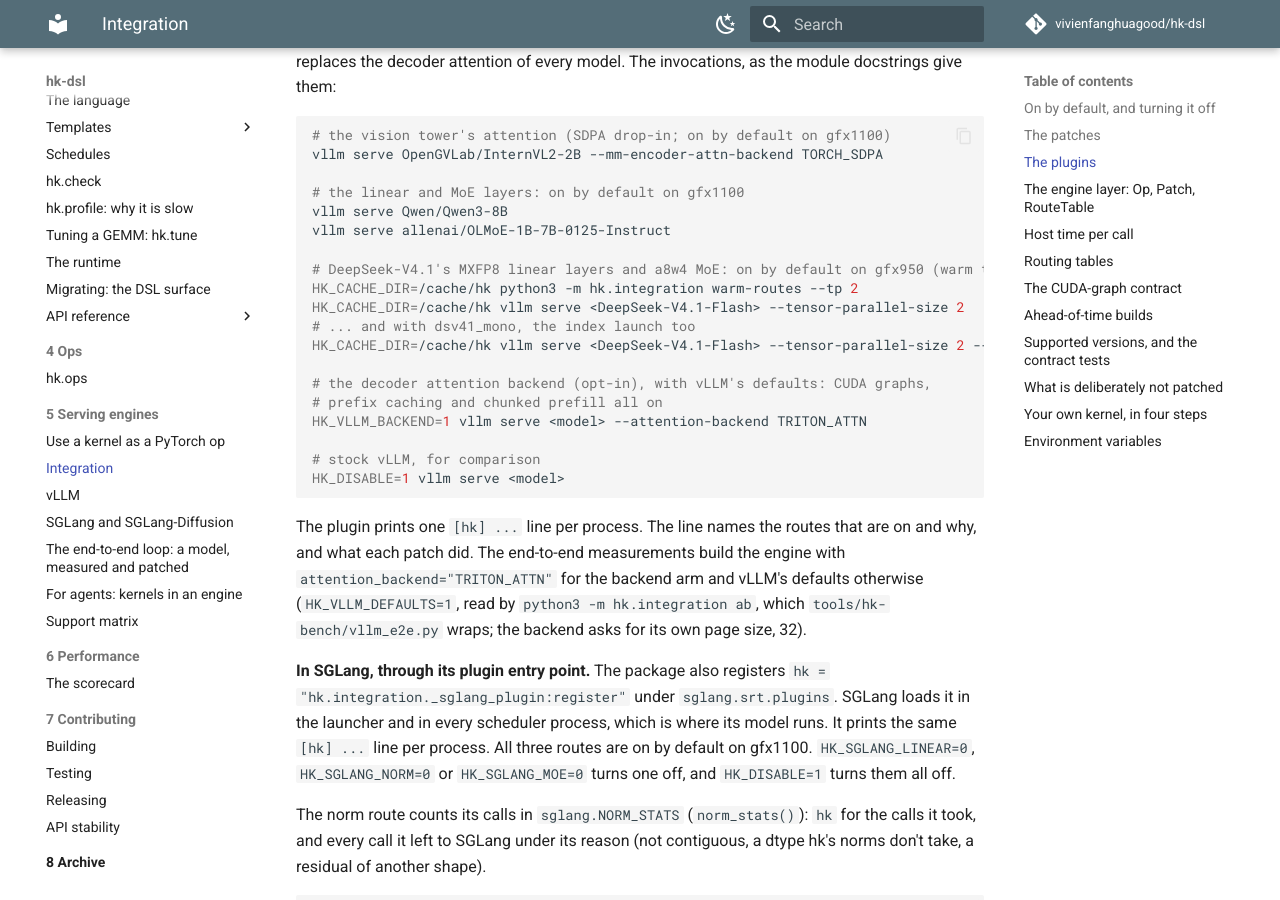
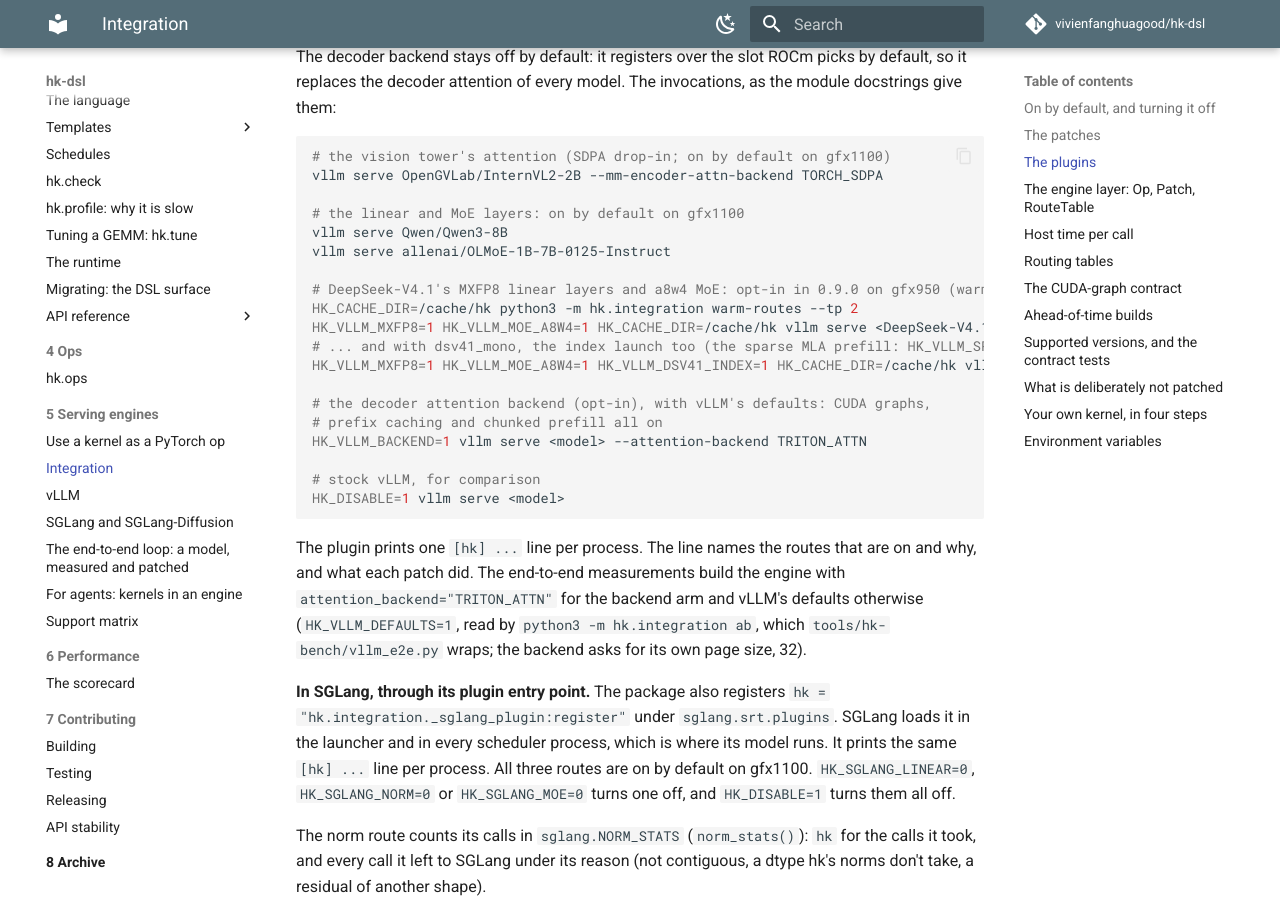
Before and after one commit to vivienfanghuagood/hk-dsl, an MkDocs documentation site: the page built from docs/integration.md, in a window 1280 px wide and 900 px high, scrolled down 7224 px. Built offline with MkDocs 1.6.1 and Material for MkDocs 9.7.7, drawn with Linux system fonts in a browser that asks for light colours; comment, search, counter and statistics services are not loaded; some of the changed text lies outside the part shown.

Commit message:
vLLM on gfx950: the DeepSeek-V4.1 routes are opt-in in 0.9.0 (vllm_mxfp8, vllm_moe_a8w4, vllm_dsv41_index, vllm_sparse_mla)
Every default-on route is re-audited under the default-on rule before 0.9.0 (a time-weighted gain at a
real mix, never slower on a routed shape including mixed batches and cold weights, the correctness suite,
one e2e smoke). gfx950 work is paused, so these four could not be re-audited in time: they become opt-in
(default off, arches ()), each still turned on by its switch (HK_VLLM_MXFP8=1, HK_VLLM_MOE_A8W4=1,
HK_VLLM_DSV41_INDEX=1, HK_VLLM_SPARSE_MLA=1). Code, kernels and their tests are unchanged; they return to
default-on after a re-audit. vllm_int4 stays on by default on gfx950.

- switches.py: default off; each route's evidence says why.
- CHANGELOG: a "Default changes" heading with this change and how to turn each on.
- docs: integration.md's tables and serving example, vllm.md's and the route modules' examples, the
  scorecard and README wording of the MI355X result (measured with these routes, then default-on);
  supported-hardware.md, ops.md and the README/positioning hardware tables regenerated.
- tests: the plugin tests that used these routes as their subjects turn them on explicitly; the IR
  tests check the new defaults and that each switch turns its route on; test_engine_contract's
  nothing-set test now expects K1/K2 left to vLLM and a new test turns them on by their switches;
  test_vllm_sparse_mla's plugin test is on at 1, off by default; their COVERAGE rows go (no longer
  default-on) while their GPU tests stay in gfx950-vllm's HK_CI_TESTS.

Co-Authored-By: Claude <noreply@anthropic.com>

```diff
--- a/docs/integration.md
+++ b/docs/integration.md
@@ -45,9 +45,9 @@ and which rule decided.
 
 | route | switch | default | evidence |
 |---|---|---|---|
-| MXFP8 linear (DeepSeek-V4.1), M >= 2048 (indexer wq_b >= 2825, engram wkv >= 1024: `MIN_M_NK`), and measured M ranges below that (`RANGES`) | `HK_VLLM_MXFP8` | **on, gfx950** | bit-identical to vLLM's kernel; real weights, GSM8K 94.69% vs stock 94.24-94.39%, with the a8w4 MoE route ARC 96.76% vs 96.93-97.10% (McNemar p >= 0.175; [serving readiness](archive/design/serving-readiness.md) B1) |
-| MoE a8w4, MXFP4 weights (DeepSeek-V4.1), M >= 2560 (`MIN_M`) | `HK_VLLM_MOE_A8W4` | **on, gfx950** | error vs fp32 3.5-6.3e-3 against AITER's 0.97-2.1e-2 on real layers; GSM8K 94.92% (B1) |
-| DeepSeek-V4.1 index layers under `--monokernel`: one launch for the compressor, indexer K / Q, logits and top-k, at decode steps of up to 8 rows | `HK_VLLM_DSV41_INDEX` | **on, gfx950** | caches and q byte-identical to vLLM's chain in vLLM, top-k sets equal ([the index launch](vllm.md#the-deepseek-v41-index-launch)); with `--monokernel` and hk's other default routes, real-weight GSM8K-1319 within stock's noise (McNemar p >= 0.39) |
+| MXFP8 linear (DeepSeek-V4.1), M >= 2048 (indexer wq_b >= 2825, engram wkv >= 1024: `MIN_M_NK`), and measured M ranges below that (`RANGES`) | `HK_VLLM_MXFP8` | opt-in in 0.9.0 (gfx950) | bit-identical to vLLM's kernel; real weights, GSM8K 94.69% vs stock 94.24-94.39%, with the a8w4 MoE route ARC 96.76% vs 96.93-97.10% (McNemar p >= 0.175; [serving readiness](archive/design/serving-readiness.md) B1) |
+| MoE a8w4, MXFP4 weights (DeepSeek-V4.1), M >= 2560 (`MIN_M`) | `HK_VLLM_MOE_A8W4` | opt-in in 0.9.0 (gfx950) | error vs fp32 3.5-6.3e-3 against AITER's 0.97-2.1e-2 on real layers; GSM8K 94.92% (B1) |
+| DeepSeek-V4.1 index layers under `--monokernel`: one launch for the compressor, indexer K / Q, logits and top-k, at decode steps of up to 8 rows | `HK_VLLM_DSV41_INDEX` | opt-in in 0.9.0 (gfx950) | caches and q byte-identical to vLLM's chain in vLLM, top-k sets equal ([the index launch](vllm.md#the-deepseek-v41-index-launch)); with `--monokernel` and hk's other default routes, real-weight GSM8K-1319 within stock's noise (McNemar p >= 0.39) |
 | AWQ 4-bit linear | `HK_VLLM_INT4` | **on, gfx1100, gfx950 and gfx1201** | greedy tokens identical to stock's, Qwen3-8B/14B-AWQ; on gfx1201 Qwen3-8B-AWQ tokens identical |
 | GPTQ 4-bit linear (symmetric, grouped; RDNA3W4A16LinearKernel) | `HK_VLLM_GPTQ` | **on, gfx1100** | Qwen3.8-27B-GPTQ-Int4 against stock-fair (TRITON_ATTN, TunableOp with a 256 MB rotating buffer): GSM8K-200 equal, TPOT in the RDNA scorecard; act-order checkpoints are refused and counted (`vllm_gptq.REFUSED`) |
 | unquantized linear (+ tuning at load) | `HK_VLLM_GEMM` | **on, gfx1100 and gfx1201** | tokens identical, or a bf16 near-tie; on gfx1201 tokens identical and routing counts equal round for round, Qwen3-1.7B and Qwen3.5-9B, also with gfx1201's shipped small-M schedules; on gfx950 it was measured to change nothing against aiter, so it stays off there |
@@ -64,7 +64,7 @@ and which rule decided.
 | prefill attention on vLLM's own cache | `HK_VLLM_PREFILL` | **on, gfx1100** | ROCM_ATTN's prefix-prefill and TRITON_ATTN's batches with prefill in them, in place on each backend's cache, and TRITON_ATTN's decode-only steps at head size 256 (`HK_VLLM_DECODE`); cache write and block size stay vLLM's; any call it does not take falls back. In-situ against vLLM's kernels on every call (`HK_VLLM_PREFILL_SHADOW=1`, MiniCPM5-2B, about 22,000 calls on each backend): at most 2 bf16 ulps of a row's max |
 | ConvRot INT8 (`--quantization convrot_int8`) | `HK_SGLD_CONVROT`, or `HK_SGLD=...,convrot` | **off: opt-in** | lossy by design (PSNR 30.4 dB from bf16, visible drift): a model-level choice, not a toolchain default |
 | MXFP8 at any (N, K) | `HK_MXFP8_ANY` | off | a mode of the MXFP8 linear route; no real-weight run |
-| DeepSeek-V4.1 sparse MLA prefill, calls of T >= 512 queries (`MIN_T`), and the layer's MXFP8 rows for wo_a made in the kernel from O in registers. It runs where vLLM's own sparse MLA does: with `VLLM_ROCM_USE_AITER_TRITON_SPARSE_MLA=1` vLLM takes AITER's path for prefill and decode and the route stands aside | `HK_VLLM_SPARSE_MLA` (`=0` turns it off) | **on, gfx950** | real weights, TP2: GSM8K-1319 equal to stock's (pooled McNemar p 0.12). **Its cost is at decode:** the route needs vLLM's own sparse MLA, whose decode kernel replaces AITER's, so decode steps can be slightly slower than with AITER's (an open item). Serving results: [the scorecard](performance/scorecard.md) |
+| DeepSeek-V4.1 sparse MLA prefill, calls of T >= 512 queries (`MIN_T`), and the layer's MXFP8 rows for wo_a made in the kernel from O in registers. It runs where vLLM's own sparse MLA does: with `VLLM_ROCM_USE_AITER_TRITON_SPARSE_MLA=1` vLLM takes AITER's path for prefill and decode and the route stands aside | `HK_VLLM_SPARSE_MLA` (`=1` turns it on) | opt-in in 0.9.0 (gfx950) | real weights, TP2: GSM8K-1319 equal to stock's (pooled McNemar p 0.12). **Its cost is at decode:** the route needs vLLM's own sparse MLA, whose decode kernel replaces AITER's, so decode steps can be slightly slower than with AITER's (an open item). Serving results: [the scorecard](performance/scorecard.md) |
 
 On a GPU a route was not validated on (gfx942 for every route, and gfx1201 for
 the routes not marked for it above), it is off unless you turn it on.
@@ -138,10 +138,10 @@ first compile in each process prints one line:
 | 4-bit MoE GEMMs (moe_wna16) | `vllm_moe_wna16.py` | `invoke_fused_moe_wna16_triton_kernel` and `try_get_optimal_moe_config`, rebound by identity | `HK_VLLM_MOE_WNA16` (off) |
 | AWQ linear layers | `vllm_int4.py` | `AutoAWQLinearMethod.process_weights_after_loading` and `.apply` | `HK_VLLM_INT4` (on) |
 | GPTQ linear layers | `vllm_gptq.py` | `AutoGPTQLinearMethod.process_weights_after_loading` and `.apply` | `HK_VLLM_GPTQ` (on, gfx1100) |
-| MXFP8 linear layers | `vllm_mxfp8.py` | `RocmDotScaledMxfp8LinearKernel.process_weights_after_loading` and `.apply_weights` | `HK_VLLM_MXFP8` (on, gfx950) |
-| MXFP4 MoE, a8w4 | `vllm_moe_a8w4.py` | `aiter.fused_moe.fused_moe`, with its signature | `HK_VLLM_MOE_A8W4` (on, gfx950) |
-| DeepSeek-V4.1 index layers, `--monokernel` | `vllm_dsv41_index.py` | `mono_decode._select`, through an import hook | `HK_VLLM_DSV41_INDEX` (on, gfx950) |
-| sparse MLA prefill (DeepSeek-V4.1) | `vllm_sparse_mla.py` | `rocm_sparse_attn_prefill` and `rocm_inverse_rope_mxfp8_rows`, rebound by identity, and `DeepseekV41ROCMAiterMLAAttention._forward_prefill`, with their signatures | `HK_VLLM_SPARSE_MLA` (on, gfx950) |
+| MXFP8 linear layers | `vllm_mxfp8.py` | `RocmDotScaledMxfp8LinearKernel.process_weights_after_loading` and `.apply_weights` | `HK_VLLM_MXFP8` (opt-in in 0.9.0 (gfx950)) |
+| MXFP4 MoE, a8w4 | `vllm_moe_a8w4.py` | `aiter.fused_moe.fused_moe`, with its signature | `HK_VLLM_MOE_A8W4` (opt-in in 0.9.0 (gfx950)) |
+| DeepSeek-V4.1 index layers, `--monokernel` | `vllm_dsv41_index.py` | `mono_decode._select`, through an import hook | `HK_VLLM_DSV41_INDEX` (opt-in in 0.9.0 (gfx950)) |
+| sparse MLA prefill (DeepSeek-V4.1) | `vllm_sparse_mla.py` | `rocm_sparse_attn_prefill` and `rocm_inverse_rope_mxfp8_rows`, rebound by identity, and `DeepseekV41ROCMAiterMLAAttention._forward_prefill`, with their signatures | `HK_VLLM_SPARSE_MLA` (opt-in in 0.9.0 (gfx950)) |
 | your kernels | `register.py` | whatever `register.patch` names | `HK_VLLM_USER=<modules or files>` |
 | SGLang linear layers | `sglang.py`, `_sglang_plugin.py` | `UnquantizedLinearMethod.apply` | `HK_SGLANG_LINEAR` (on, gfx1100); `apply_linear()` in-process |
 | SGLang MoE layers | `sglang_moe.py`, `_sglang_plugin.py` | `topk_softmax`, `invoke_fused_moe_kernel` and `try_get_optimal_moe_config`, rebound by identity | `HK_SGLANG_MOE` (on, gfx1100), or `=topk` for the routing alone |
@@ -179,11 +179,11 @@ vllm serve OpenGVLab/InternVL2-2B --mm-encoder-attn-backend TORCH_SDPA
 vllm serve Qwen/Qwen3-8B
 vllm serve allenai/OLMoE-1B-7B-0125-Instruct
 
-# DeepSeek-V4.1's MXFP8 linear layers and a8w4 MoE: on by default on gfx950 (warm their kernels first)
+# DeepSeek-V4.1's MXFP8 linear layers and a8w4 MoE: opt-in in 0.9.0 on gfx950 (warm their kernels first)
 HK_CACHE_DIR=/cache/hk python3 -m hk.integration warm-routes --tp 2
-HK_CACHE_DIR=/cache/hk vllm serve <DeepSeek-V4.1-Flash> --tensor-parallel-size 2
-# ... and with dsv41_mono, the index launch too
-HK_CACHE_DIR=/cache/hk vllm serve <DeepSeek-V4.1-Flash> --tensor-parallel-size 2 --monokernel
+HK_VLLM_MXFP8=1 HK_VLLM_MOE_A8W4=1 HK_CACHE_DIR=/cache/hk vllm serve <DeepSeek-V4.1-Flash> --tensor-parallel-size 2
+# ... and with dsv41_mono, the index launch too (the sparse MLA prefill: HK_VLLM_SPARSE_MLA=1)
+HK_VLLM_MXFP8=1 HK_VLLM_MOE_A8W4=1 HK_VLLM_DSV41_INDEX=1 HK_CACHE_DIR=/cache/hk vllm serve <DeepSeek-V4.1-Flash> --tensor-parallel-size 2 --monokernel
 
 # the decoder attention backend (opt-in), with vLLM's defaults: CUDA graphs,
 # prefix caching and chunked prefill all on
@@ -629,10 +629,10 @@ spelled:
 | `HK_VLLM_MOE_WNA16` | `_vllm_plugin.py` | route the 4-bit MoE GEMMs with zero points (AWQ, moe_wna16) up to 32 tokens a step, on the (experts, N, K, group) it was validated on (`vllm_moe_wna16.VALIDATED`); `force`: any (default off) |
 | `HK_VLLM_INT4` | `_vllm_plugin.py` | route AWQ linear layers' fp16/bf16 batches up to 64 tokens (default on) |
 | `HK_VLLM_GPTQ` | `_vllm_plugin.py` | route 4-bit symmetric GPTQ layers' fp16/bf16 batches of 1-64 tokens (default on, gfx1100) |
-| `HK_VLLM_MXFP8` | `_vllm_plugin.py` | DeepSeek-V4.1's block-scaled MXFP8 linear layers at M >= 2048, two shapes from their own M (`vllm_mxfp8.MIN_M_NK`), six with measured M ranges below that (`vllm_mxfp8.RANGES`) (default on, gfx950) |
+| `HK_VLLM_MXFP8` | `_vllm_plugin.py` | DeepSeek-V4.1's block-scaled MXFP8 linear layers at M >= 2048, two shapes from their own M (`vllm_mxfp8.MIN_M_NK`), six with measured M ranges below that (`vllm_mxfp8.RANGES`) (default off in 0.9.0; was on, gfx950) |
 | `HK_MXFP8_ANY` | `vllm_mxfp8.py` | `1`: the MXFP8 route takes any (N, K) of whole tiles, not only the measured TP2 shapes (default off) |
-| `HK_VLLM_MOE_A8W4` | `_vllm_plugin.py` | DeepSeek-V4.1's AITER a8w4 MoE at M >= `HK_MOE_A8W4_MIN_M` (2560) (default on, gfx950) |
-| `HK_VLLM_DSV41_INDEX` | `_vllm_plugin.py` | DeepSeek-V4.1's index layers under `--monokernel` as one hk launch at decode steps of up to 8 rows (default on, gfx950) |
+| `HK_VLLM_MOE_A8W4` | `_vllm_plugin.py` | DeepSeek-V4.1's AITER a8w4 MoE at M >= `HK_MOE_A8W4_MIN_M` (2560) (default off in 0.9.0; was on, gfx950) |
+| `HK_VLLM_DSV41_INDEX` | `_vllm_plugin.py` | DeepSeek-V4.1's index layers under `--monokernel` as one hk launch at decode steps of up to 8 rows (default off in 0.9.0; was on, gfx950) |
 | `HK_DSV41_INDEX_TOPK` | `vllm_dsv41_index.py` | `0`: the index launch stops at the logits' inputs; vLLM's indexer op does the logits and top-k (default on) |
 | `HK_DSV41_INDEX_CHECK` | `vllm_dsv41_index.py` | `N`: on the first N eager calls of each index layer, run vLLM's chain after the launch and print what differs (default 0) |
 | `HK_VLLM_USER` | `_vllm_plugin.py` | comma-separated modules or `.py` files to import in vLLM's process: your `register.op` / `register.patch` calls |
```
Also changed, not shown: CHANGELOG.md (+18 -0 lines), README.md (+5 -4 lines), docs/ops.md (+4 -4 lines), docs/performance/scorecard.md (+5 -3 lines), docs/positioning.md (+1 -1 lines), docs/supported-hardware.md (+5 -5 lines), docs/vllm.md (+2 -2 lines), 7 other files.
